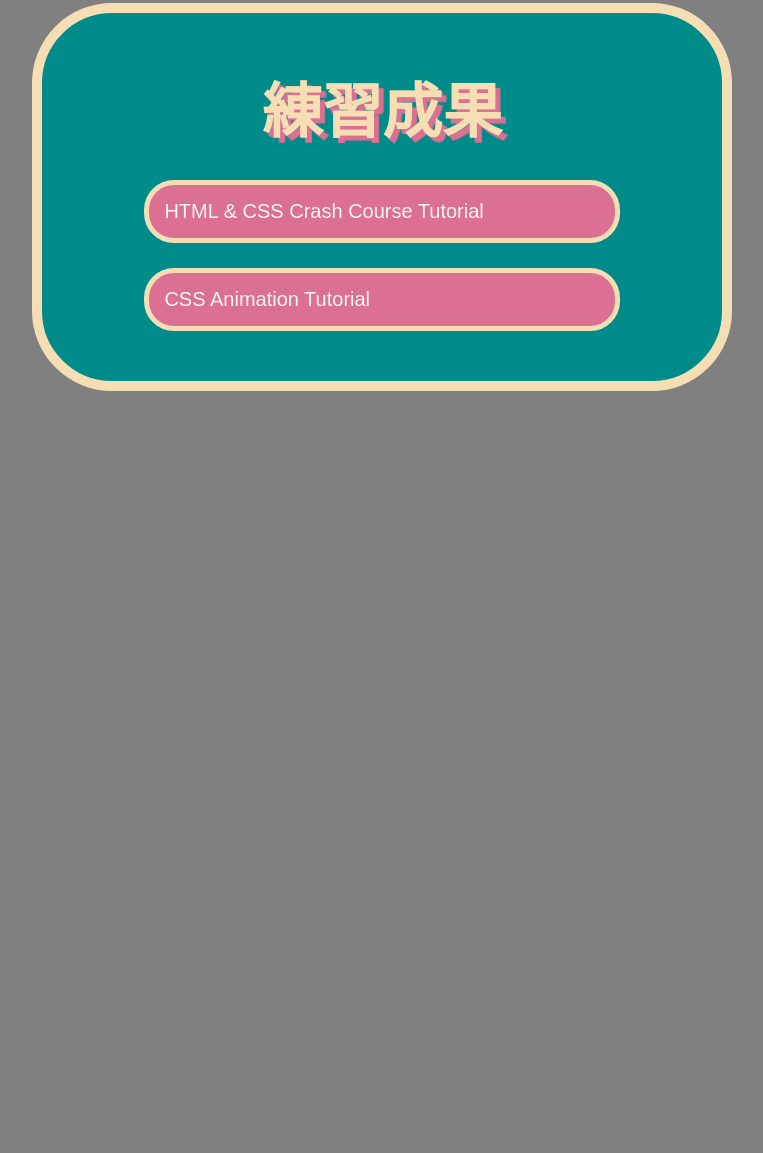
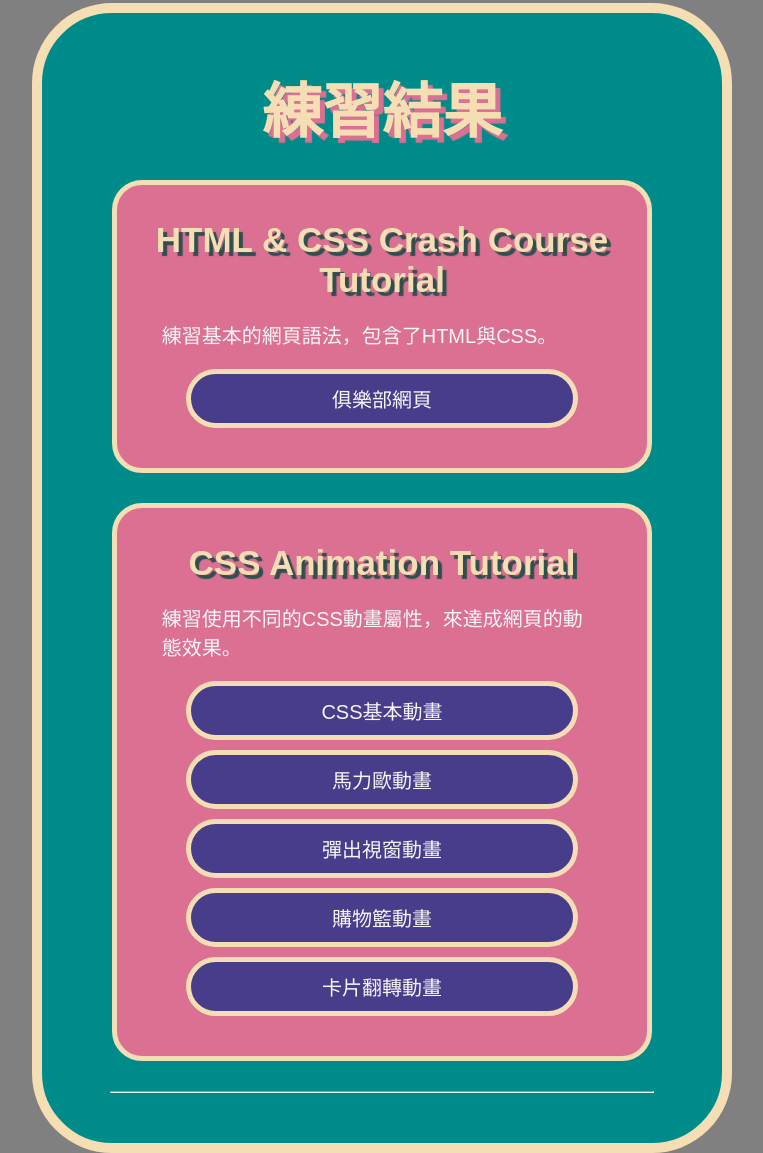
Before and after one commit to tree1109/WebFrontEndPractice, a plain HTML site: page index.html in a window 1280 px wide. Shown: the part 260-1413 px from the top of the page, without its empty margins (258-1021 px from the left). Before the commit the page ends 800 px from the top, so only its background shows below. Drawn offline with Linux system fonts and the light colour scheme.

Commit message:
主要頁面更新

```diff
--- a/index.html
+++ b/index.html
@@ -17,12 +17,29 @@
   <main>
     <article>
       <h1>
-        練習成果
+        練習結果
       </h1>
-      <ul>
-        <li><a href="html_css_basic">HTML & CSS Crash Course Tutorial</a></li>
-        <li><a href="css_animation">CSS Animation Tutorial</a></li>
-      </ul>
+
+      <div class="course">
+        <h2>HTML & CSS Crash Course Tutorial</h2>
+        <p>練習基本的網頁語法，包含了HTML與CSS。</p>
+        <ul>
+          <li><a href="html_css_basic/">俱樂部網頁</a></li>
+        </ul>
+      </div>
+
+      <div class="course">
+        <h2>CSS Animation Tutorial</h2>
+        <p>練習使用不同的CSS動畫屬性，來達成網頁的動態效果。</p>
+        <ul>
+          <li><a href="css_animation/">CSS基本動畫</a></li>
+          <li><a href="css_animation/mario-examples/">馬力歐動畫</a></li>
+          <li><a href="css_animation/web-examples/pop-up.html">彈出視窗動畫</a></li>
+          <li><a href="css_animation/web-examples/basket.html">購物籃動畫</a></li>
+          <li><a href="css_animation/rotate-examples/panels.html">卡片翻轉動畫</a></li>
+        </ul>
+      </div>
+      <hr>
     </article>
   </main>
 
--- a/styles.css
+++ b/styles.css
@@ -30,6 +30,10 @@ main {
   border: 10px solid wheat;
   border-radius: 80px;
 }
+main article {
+  width: 80%;
+  margin: 50px auto
+}
 main h1 {
   color: wheat;
   text-shadow: 5px 5px 1px palevioletred;
@@ -37,26 +41,44 @@ main h1 {
   margin: 30px auto;
   font-size: 60px;
 }
-main article {
-  width: 80%;
-  margin: 50px auto
-}
-main li {
-  width: 80%;
-  margin: 25px auto;
-  padding: 15px;
+.course {
+  width: 90%;
+  margin: 30px auto;
+  padding: 20px;
   background: palevioletred;
   border: 5px solid wheat;
   border-radius: 30px;
-  list-style-type: none;
   color: whitesmoke;
   font-size: 20px;
 }
-main li:hover {
-  border: 5px solid yellowgreen;
-  background: darkgreen;
+.course h2 {
+  color: wheat;
+  text-shadow: 4px 4px 1px darkslategray;
+  text-align: center;
+  margin: 15px auto;
+  font-size: 35px;
 }
-main li a {
+.course p {
+  width: 90%;
+  margin: 20px auto;
+}
+.course ul {
+  width: 80%;
+  margin: 20px auto;
+  text-align: center;
+}
+.course ul li {
+  list-style-type: none;
+  margin: 10px auto;
+  padding: 10px;
+  background: darkslateblue;
+  border: 5px solid wheat;
+  border-radius: 30px;
+}
+.course ul li:hover {
+  background: slateblue;
+}
+.course a {
   color: inherit;
   font-size: inherit;
   text-decoration: none;
```
